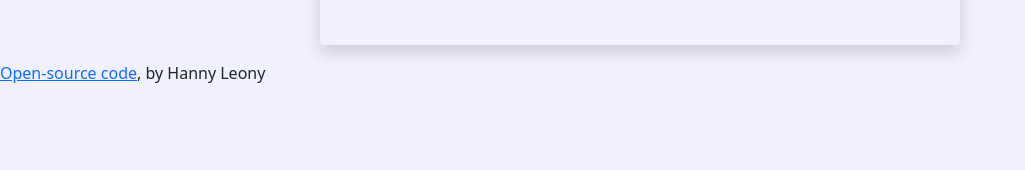
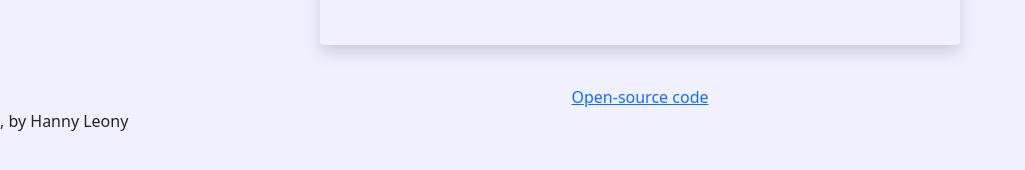
Before and after one commit to hannyleony/first-project-hanny, a website built with Parcel: page index.html in a window 1280 px wide. Shown: the part 530-700 px from the top of the page, without its empty margins (0-1025 px from the left). Built offline with nearby package versions, Linux system fonts and the light colour scheme; a web font is replaced by a local one.

Commit message:
Center the footer

```diff
--- a/index.html
+++ b/index.html
@@ -103,9 +103,8 @@
         <div class="col-2"><i class="fas fa-sun icon sun"></i></div>
         <div class="col-2"><i class="fas fa-sun icon sun"></i></div>
       </div>
-    </div>
-    <div class="footer">
-    <a href="https://github.com/hannyleony/first-project-hanny">Open-source code</a>, by Hanny Leony
-</div>
+      </div>
+    </br>
+    <a class="footer" href="https://github.com/hannyleony/first-project-hanny">Open-source code</a>, by Hanny Leony</div>
 </body>
 </html>
--- a/src/styles.css
+++ b/src/styles.css
@@ -87,7 +87,8 @@
     text-decoration: underline;
     font-size: 15px;
   }
+
   .footer{
-      display:block;
-      margin: 0 auto;
-  }
+  text-align: center;
+    display:block;
+    margin: 0 auto;}
```
